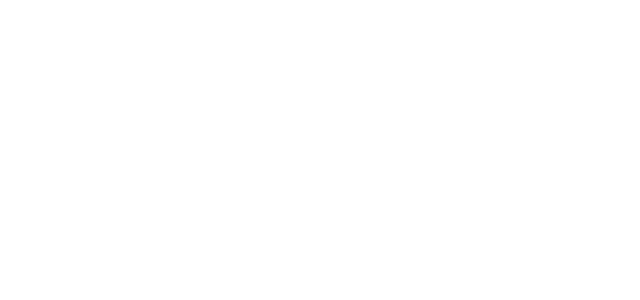
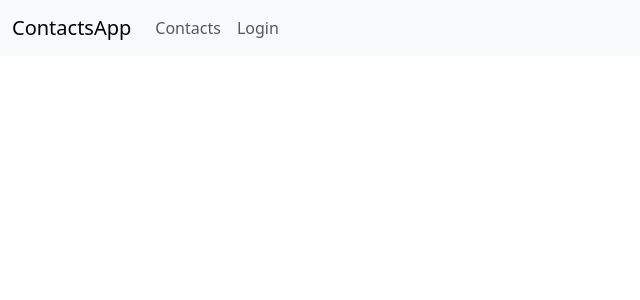
Before and after one commit to DamianLaczynski/ContactApp, an Angular app: page / in a window 1280 px wide. Shown: the top 300 px of the page, without its empty margins (0-640 px from the left). Built offline with nearby package versions, Linux system fonts and the light colour scheme.

Commit message:
Added navbar

```diff
--- a/src/app/app.component.html
+++ b/src/app/app.component.html
@@ -1 +1,20 @@
+<nav class="navbar navbar-expand-lg bg-body-tertiary">
+    <div class="container-fluid">
+      <a class="navbar-brand" href="#">ContactsApp</a>
+      <button class="navbar-toggler" type="button" data-bs-toggle="collapse" data-bs-target="#navbarSupportedContent" aria-controls="navbarSupportedContent" aria-expanded="false" aria-label="Toggle navigation">
+        <span class="navbar-toggler-icon"></span>
+      </button>
+      <div class="collapse navbar-collapse" id="navbarSupportedContent">
+        <ul class="navbar-nav me-auto mb-2 mb-lg-0">
+          <li class="nav-item">
+            <a class="nav-link" aria-current="page" href="/contacts">Contacts</a>
+          </li>
+          <li class="nav-item">
+            <a class="nav-link" href="/login">Login</a>
+          </li>
+        </ul>
+
+      </div>
+    </div>
+  </nav>
 <router-outlet></router-outlet>
```
